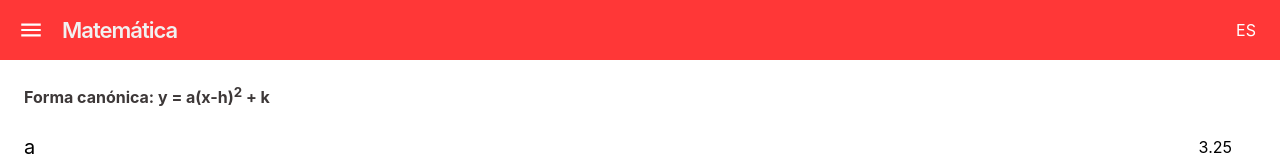
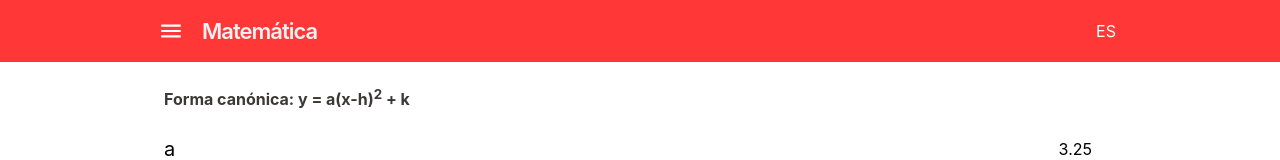
Before and after one commit to axeloehrli/mathematics, a React (Create React App) app: page /#/vertex-form-calculator in a window 1280 px wide. Shown: the top 160 px of the page. Built offline with nearby package versions, Linux system fonts and the light colour scheme.

Commit message:
Fixed styling

```diff
--- a/src/classes/Investment.js
+++ b/src/classes/Investment.js
@@ -54,8 +54,6 @@ export default class Investment {
   }
 
   getEffectiveRate() {
-    const rate = parseFloat(this.rate / 100)
-    const caps = parseFloat(this.capitalizations)
     //return (Math.pow(1+rate/caps, caps) - 1) * 100
     return this.gainedInterest * 100 / this.amount
   }
--- a/src/components/Navbar.js
+++ b/src/components/Navbar.js
@@ -8,10 +8,10 @@ export default function Navbar(props) {
   const toggleShowMenu = () => setShowMenu(prevState => !prevState)
   const strings = props.strings
   return (
+    <div className="navbar-wrapper">
       <nav>
         <img src={MenuIcon} alt="menu-icon" onClick={toggleShowMenu} />
         <h1 className="nav-title">{strings.mathematics}</h1>
-
         <div className={showMenu ? "nav-menu-mask active" : "nav-menu-mask"} onClick={toggleShowMenu}></div>
         <div className={showMenu ? "nav-menu active" : "nav-menu"} onClick={toggleShowMenu}>
           {menuData.map((item, index) => {
@@ -31,5 +31,6 @@ export default function Navbar(props) {
           {props.language}
         </p>
       </nav>
+    </div>
   )
 }
--- a/src/index.css
+++ b/src/index.css
@@ -4,11 +4,15 @@
   font-family: -apple-system, BlinkMacSystemFont, 'Segoe UI', Roboto, Oxygen, Ubuntu, Cantarell, 'Open Sans', 'Helvetica Neue', sans-serif;
 }
 
+.navbar-wrapper {
+  background-color: rgb(255, 55, 55);
+}
+
 nav {
-  height: 60px;
+  max-width: 1000px;
+  margin: auto;
   display: flex;
   align-items: center;
-  background-color: rgb(255, 55, 55);
 }
 
 nav > img {
--- a/src/pages/VertexToStandard.js
+++ b/src/pages/VertexToStandard.js
@@ -68,8 +68,9 @@ export default function VertexToStandard(props) {
   }, [vertexFunction])
 
   return (
-    <div className="vertex-to-standard" >
+    <div className="vertex-to-standard">
       <Navbar onLanguageClick={props.onLanguageClick} language={props.language} strings={props.strings} />
+      <div style={{ maxWidth: "1000px", margin: "auto" }}>
         <p className="formula">
           {strings.vertexForm}: y = a(x-h)<sup>2</sup> + k
         </p>
@@ -94,12 +95,12 @@ export default function VertexToStandard(props) {
           {!validateInput(vertexFunction.k, true) && <p style={{ color: "red", fontSize: "14px" }}>Invalid number</p>}
 
         </div>
-
+        <div style={{ maxWidth: "500px" }}>
           <VictoryGraph
             strings={strings}
             function={vertexFunction}
           />
-
+        </div>
         <div className="function-info">
           <div className="function-info-container">
             <p className="function-info-label">{strings.vertexForm}:</p>
@@ -158,5 +159,6 @@ export default function VertexToStandard(props) {
           )}
         </div>
       </div>
+    </div>
   )
 }
```
Lines whose indentation alone changed are shown as unchanged.
